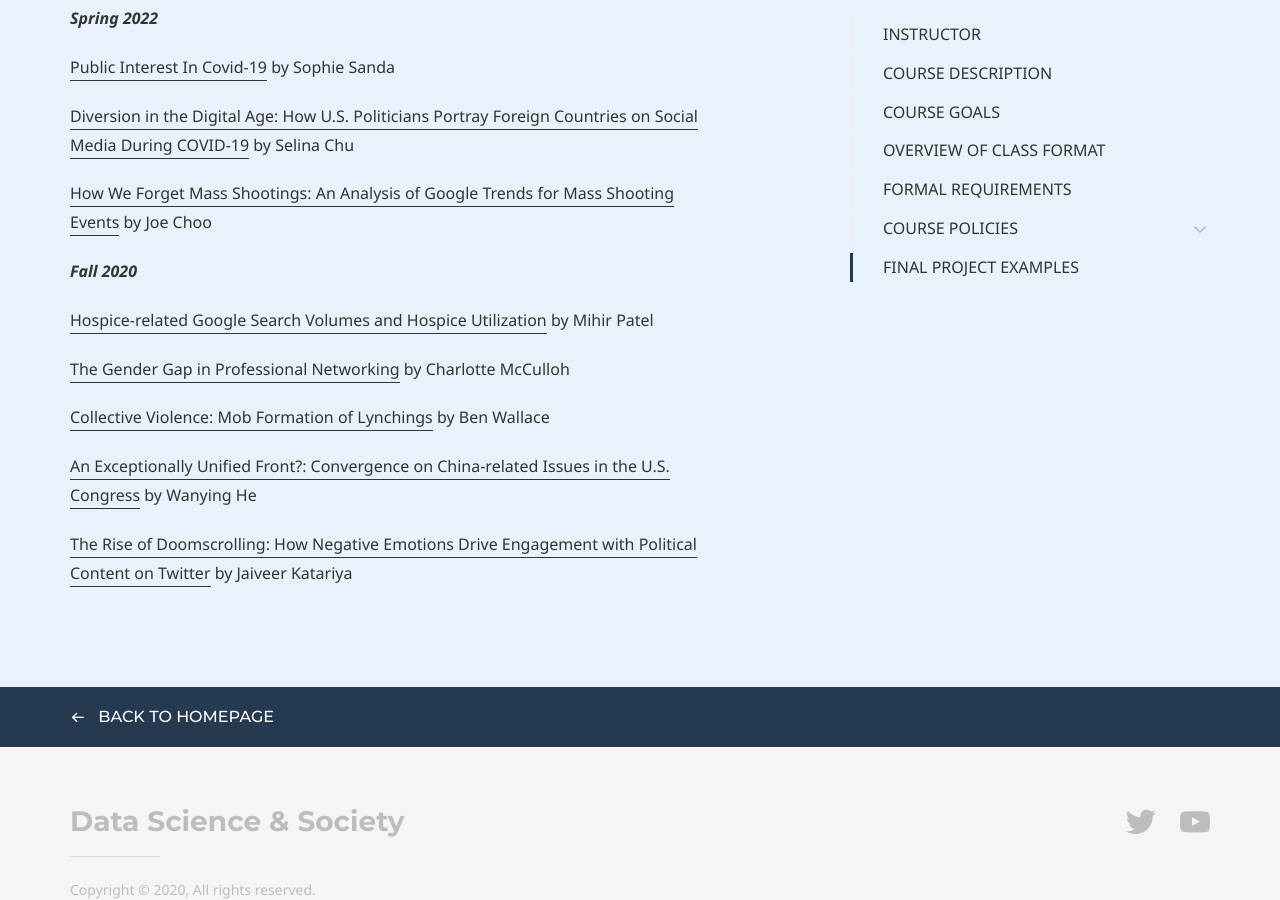
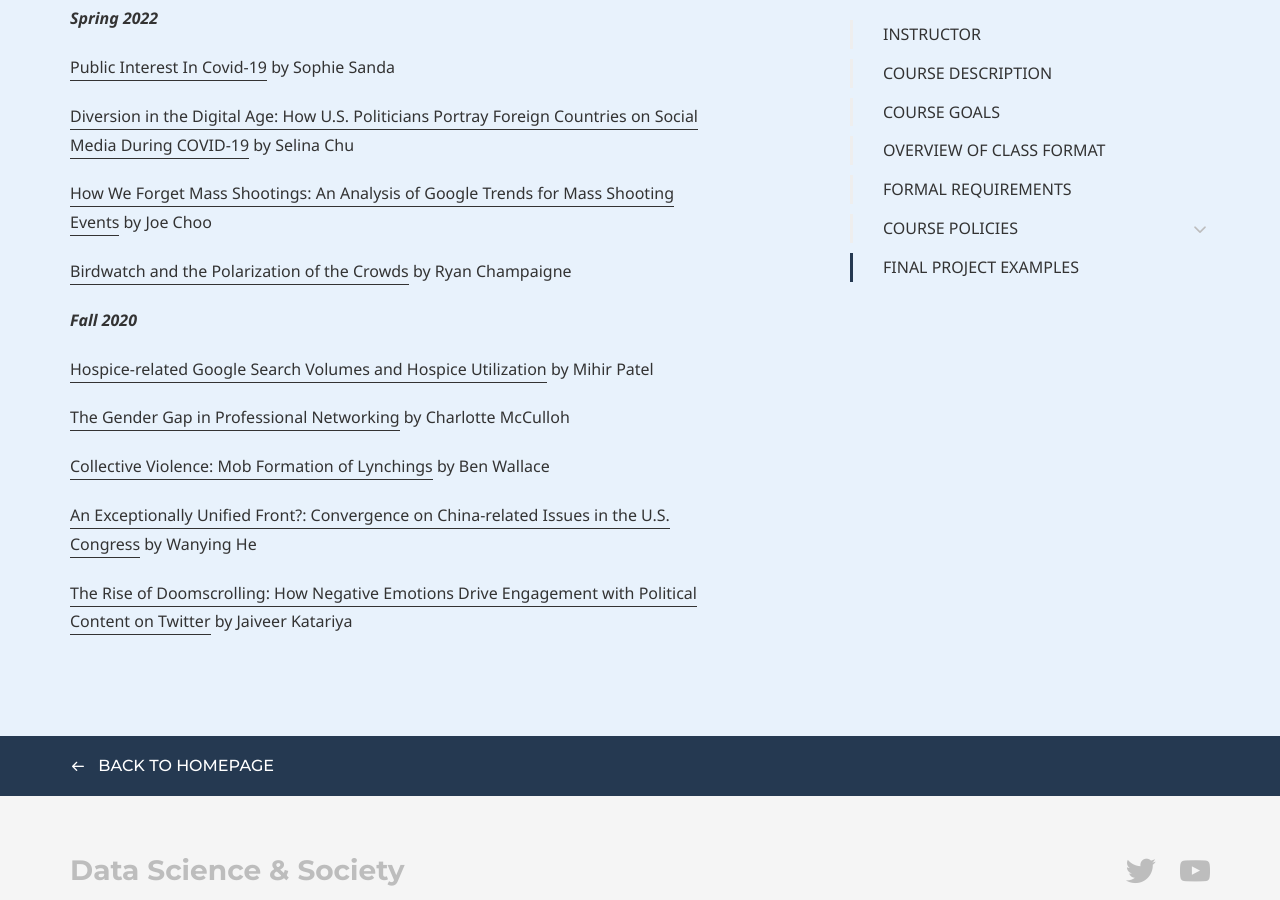
Before and after one commit to dssoc/dssoc.github.io, a Jekyll site: the page built from course.md, in a window 1280 px wide and 900 px high, scrolled down 9384 px. Built offline with Jekyll 4.4.1, drawn with Linux system fonts in a browser that asks for light colours; some web fonts are replaced.

Commit message:
adding Ryan_Champaigne's final project document

```diff
--- a/course.md
+++ b/course.md
@@ -225,6 +225,9 @@ by Selina Chu
 by Joe Choo
 <br/>
 
+[Birdwatch and the Polarization of the Crowds](/project_examples/final_project_Ryan_Champaigne_DSS-2022_Final_Project.pdf)
+by Ryan Champaigne
+<br/>
 
 
 ***Fall 2020***
```
Also changed, not shown: 1 other file.
